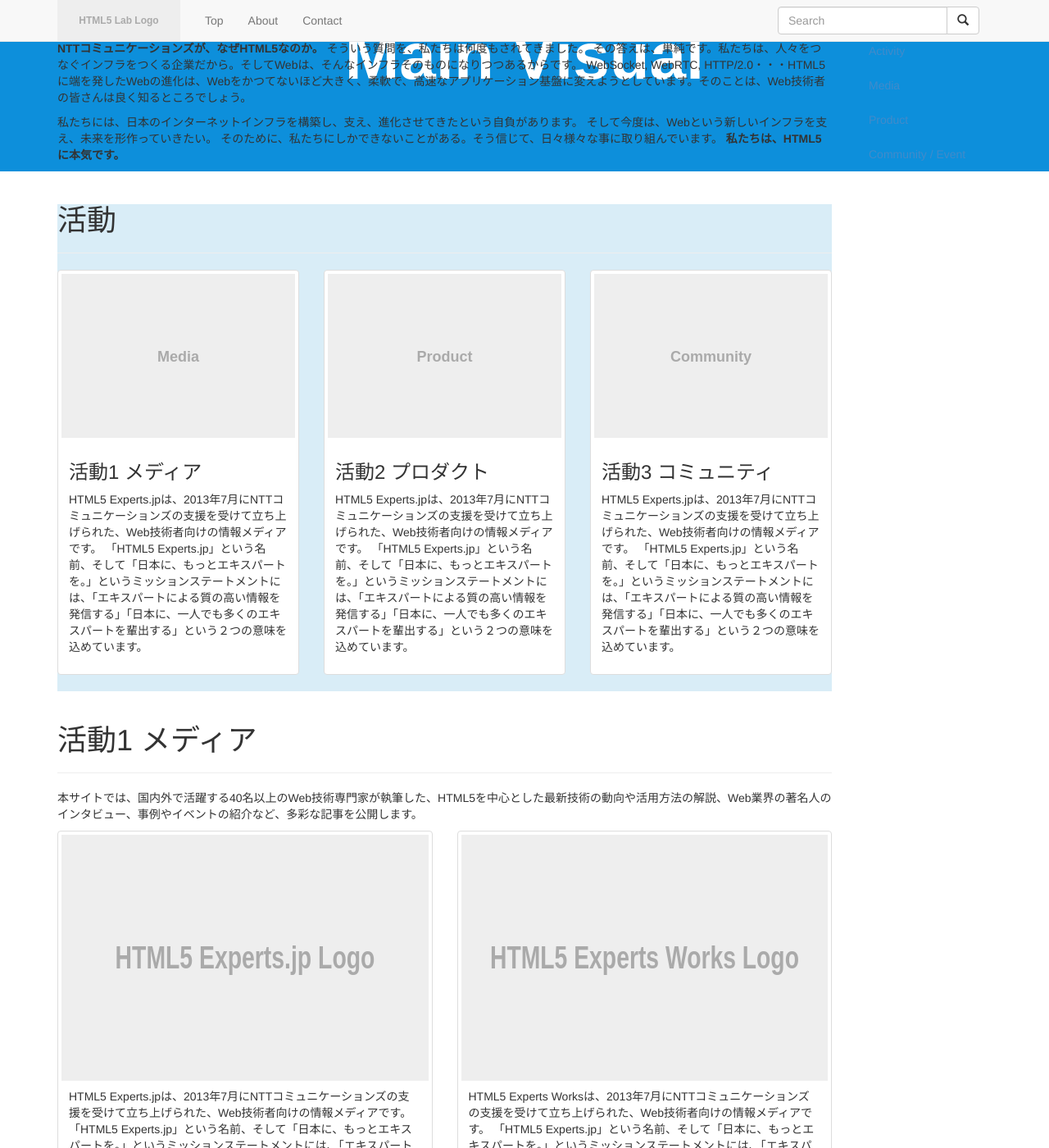
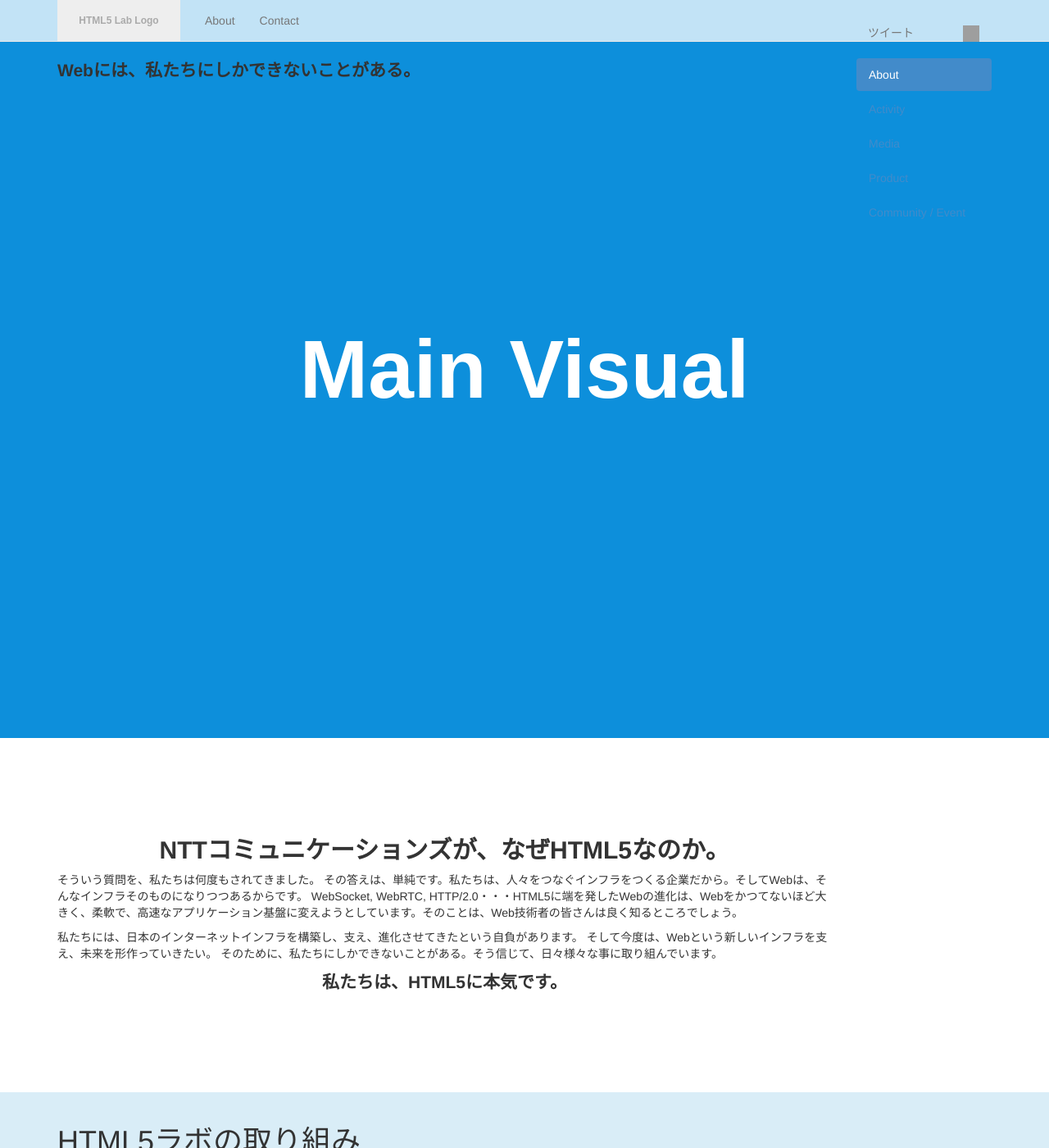
Before and after one commit to nttcom-html5lab/nttcom-html5lab.github.io, a Jekyll site: the page built from index.html, in a window 1280 px wide and 1400 px high. Shown: the whole window at 82% size. Built offline with Jekyll 4.4.1, drawn with Linux system fonts in a browser that asks for light colours; comment, search, counter and statistics services are not loaded; some of the changed text lies outside the part shown; grey boxes are pictures that could not be loaded.

Commit message:
テキストを作成した。

```diff
--- a/_config.yml
+++ b/_config.yml
@@ -1,3 +1,5 @@
 permalink: /:categories/:month-:day-:title.html
 date_format: "%Y/%m/%d"
 excerpt_separator: "</p>"
+homepage_url: http://html5lab.ntt.com/
+title: NTTコミュニケーションズ HTML5ラボ
--- a/_includes/community_post_summary.html
+++ b/_includes/community_post_summary.html
@@ -3,19 +3,16 @@
         <img class="media-object" src="{{ post.thumbnail }}" alt="{{ post.title }}" />
     </a>
     <div class="media-body">
-        <a href="{{ relative_path }}{{ post.url | remove_first: '/' }}">
-            <p>
-                <strong class="media-heading"><date>{{ post.date | date: site.date_format }}</date></strong>
-                {% for tag in post.tags %}
-                <span class="label label-primary">{{ tag }}</span>
-                {% endfor %}
-            </p>
-            <h4>
-                {{ post.title }}
-            </h4>
-            <p class="hl-media-excerpt">
-                {{ post.excerpt | replace: '<', '<!--' | replace: '>', '-->' }}
-            </p>
-        </a>
+        <h2 class="h4">
+            <date>{{ post.date | date: site.date_format }}</date>
+            {% for tag in post.tags %}
+            <span class="label label-primary">{{ tag }}</span>
+            {% endfor %}
+            <span>{{ post.title }}</span>
+        </h2>
+        <p>
+            {{ post.excerpt | replace: '<', '<!--' | replace: '>', '-->' }}
+            <a href="{{ relative_path }}{{ post.url | remove_first: '/' }}">続きを読む <span class="glyphicon glyphicon-chevron-right"></span></a>
+        </p>
     </div>
 </article>
--- a/_layouts/global.html
+++ b/_layouts/global.html
@@ -9,9 +9,10 @@
     {% if page.url == '/index.html' %}
     <title>{{ page.title }}</title>
     {% else %}
-    <title>{{ page.title }} ― NTTコミュニケーションズ HTML5ラボ</title>
+    <title>{{ page.title }} ― {{ site.title }}</title>
     {% endif %}
     <link href="{{ relative_path }}css/bootstrap.min.css" rel="stylesheet">
+    <link href="{{ relative_path }}css/bootstrap-html5lab.css" rel="stylesheet">
     <link rel="stylesheet" href="{{ relative_path }}css/html5lab.css" />
     <!--[if lt IE 9]>
     <script src="https://oss.maxcdn.com/libs/html5shiv/3.7.0/html5shiv.js"></script>
@@ -23,7 +24,7 @@
     <script src="{{ relative_path }}js/bootstrap.min.js"></script>
 </head>
 <body data-spy="scroll" data-target=".hl-scroll-spy" data-offset="0">
-<nav class="navbar navbar-default navbar-fixed-top" role="navigation">
+<nav class="navbar navbar-html5lab navbar-fixed-top" role="navigation">
     <div class="container">
         <div class="navbar-header">
             <button type="button" class="navbar-toggle" data-toggle="collapse" data-target="#bs-example-navbar-collapse-1">
@@ -36,15 +37,6 @@
         </div>
         <div class="collapse navbar-collapse">
             <ul class="nav navbar-nav">
-                {% if page.url == '/index.html' %}
-                <li class="active">
-                    <a href="{{ relative_path }}./">Top</a>
-                </li>
-                {% else %}
-                <li>
-                    <a href="{{ relative_path }}./">Top</a>
-                </li>
-                {% endif %}
                 {% if page.url == '/about/index.html' %}
                 <li class="active">
                     <a href="{{ relative_path }}about/">About</a>
@@ -64,45 +56,52 @@
                 </li>
                 {% endif %}
             </ul>
-            <div class="col-sm-3 pull-right">
-                <form class="navbar-form navbar-right" role="search">
-                    <div class="form-group">
-                        <div class="input-group">
-                            <input type="text" class="form-control hl-search-box" placeholder="Search" />
-                            <div class="input-group-btn">
-                                <button class="btn btn-default" type="submit"><span class="glyphicon glyphicon-search"></span></button>
-                            </div>
-                        </div>
-                    </div>
-                </form>
-            </div>
+            <ul class="nav navbar-nav hl-social-buttons navbar-right">
+                <li class="navbar-text">
+                    <div class="fb-like" data-text="{{ site.title }}" data-href="{{ site.homepage_url }}" data-layout="button_count" data-action="like" data-show-faces="false" data-share="false"></div>
+                    <div id="fb-root"></div>
+                    <script>(function(d, s, id) {
+                        var js, fjs = d.getElementsByTagName(s)[0];
+                        if (d.getElementById(id)) return;
+                        js = d.createElement(s); js.id = id;
+                        js.src = "//connect.facebook.net/ja_JP/all.js#xfbml=1&appId=582225031817530";
+                        fjs.parentNode.insertBefore(js, fjs);
+                    }(document, 'script', 'facebook-jssdk'));</script>
+                </li>
+                <li class="navbar-text">
+                    <a href="https://twitter.com/share" class="twitter-share-button" data-url="{{ site:homepage_url}}" data-lang="ja">ツイート</a>
+                    <script>!function(d,s,id){var js,fjs=d.getElementsByTagName(s)[0],p=/^http:/.test(d.location)?'http':'https';if(!d.getElementById(id)){js=d.createElement(s);js.id=id;js.src=p+'://platform.twitter.com/widgets.js';fjs.parentNode.insertBefore(js,fjs);}}(document, 'script', 'twitter-wjs');</script>
+                <li class="navbar-text">
+                    <a href="http://b.hatena.ne.jp/entry/{{ site.homepage_url }}" class="hatena-bookmark-button" data-hatena-bookmark-title="{{ site.title }}" data-hatena-bookmark-layout="simple-balloon" title="このエントリーをはてなブックマークに追加"><img src="http://b.st-hatena.com/images/entry-button/button-only@2x.png" alt="このエントリーをはてなブックマークに追加" width="20" height="20" style="border: none;" /></a>
+                    <script type="text/javascript" src="http://b.st-hatena.com/js/bookmark_button.js" charset="utf-8" async="async"></script>
+                </li>
+            </ul>
         </div><!-- /.navbar-collapse -->
     </div><!-- /.container-fluid -->
 </nav>
 <main>
     {{ content }}
 </main>
-<footer class="hl-footer text-muted">
+<footer class="hl-footer text-muted text-center">
     <div class="container">
-        <ul class="hl-social-buttons">
-            <li>ツイート</li>
-            <li>いいね</li>
-            <li>B! ブックマーク</li>
-        </ul>
         <ul class="hl-links">
-            <li><a href="http://www.ntt.com/"><img data-src="holder.js/150x50/text:NTT Com Logo" alt="NTT Communications" /></a></li>
             <li><a href="http://www.ntt.com/aboutus/hp/disclaimer.html">免責事項・準拠法</a></li>
-            <li>&middot;</li>
+            <li>|</li>
             <li><a href="http://www.ntt.com/copyright/">著作権について</a></li>
-            <li>&middot;</li>
+            <li>|</li>
             <li><a href="http://www.ntt.com/privacy/">プライバシーポリシー</a></li>
-            <li>&middot;</li>
+            <li>|</li>
             <li><a href="http://www.ntt.com/aboutus/hp/webbeacon.html">クッキーとウェブビーコンについて</a></li>
         </ul>
-        <p class="hl-copy">Copyright &copy; 2014 NTT Communications</p>    </div>
+        <p class="hl-logo"><a href="http://www.ntt.com/"><img data-src="holder.js/150x50/text:NTT Com Logo" alt="NTT Communications" /></a></p>
+        <p class="hl-copyright">Copyright &copy; 2014 NTT Communications</p>    </div>
 </footer>
 <script>
-    $('body').scrollspy({ target: '.hl-scroll-spy'});
+    (function() {
+        var height = $(window).height();
+        $('.hl-window-height').css('min-height', height);
+        $('body').scrollspy({ target: '.hl-scroll-spy'});
+    })();
 </script>
 </body>
 </html>
--- a/index.html
+++ b/index.html
@@ -4,19 +4,11 @@
 description: WebRTCは、ブラウザ同士でリアルタイムに映像、音声、データを送受信できる画期的な新技術。SkyWayを使えば、サーバを準備することなく、簡単なJavaScriptを書くだけで、WebRTCを使ったアプリが開発できます。
 ---
 {% include assign_current_year.html %}
-<section id="about" class="hl-section holderjs">
+<section id="about" class="hl-section holderjs hl-window-height">
     <div class="container">
         <div class="row">
             <div class="col-sm-12 col-md-10">
                 <p class="lead"><strong>Webには、私たちにしかできないことがある。</strong></p>
-                <p><strong>NTTコミュニケーションズが、なぜHTML5なのか。</strong>
-                    そういう質問を、私たちは何度もされてきました。
-                    その答えは、単純です。私たちは、人々をつなぐインフラをつくる企業だから。そしてWebは、そんなインフラそのものになりつつあるからです。
-                    WebSocket, WebRTC, HTTP/2.0・・・HTML5に端を発したWebの進化は、Webをかつてないほど大きく、柔軟で、高速なアプリケーション基盤に変えようとしています。そのことは、Web技術者の皆さんは良く知るところでしょう。</p>
-                <p>私たちには、日本のインターネットインフラを構築し、支え、進化させてきたという自負があります。
-                    そして今度は、Webという新しいインフラを支え、未来を形作っていきたい。
-                    そのために、私たちにしかできないことがある。そう信じて、日々様々な事に取り組んでいます。
-                    <strong>私たちは、HTML5に本気です。</strong></p>
             </div>
                 <div class="hidden-xs hidden-sm col-md-2">
                     <div class="hl-affix">
@@ -52,120 +44,131 @@
                     </script>
                     <style rel="stylesheet">
                         .hl-affix.affix {
-                        top: 171px;
+                            top: 71px;
                         }
                     </style>
                 </div>
         </div>
     </div>
 </section>
+
+<section id="copy" class="hl-section holderjs">
     <div class="container">
         <div class="row">
             <div class="col-sm-12 col-md-10">
-            <section id="activity" class="hl-section">
+                <p class="h2 text-center"><strong>NTTコミュニケーションズが、なぜHTML5なのか。</strong></p>
+                <p>そういう質問を、私たちは何度もされてきました。
+                    その答えは、単純です。私たちは、人々をつなぐインフラをつくる企業だから。そしてWebは、そんなインフラそのものになりつつあるからです。
+                    WebSocket, WebRTC, HTTP/2.0・・・HTML5に端を発したWebの進化は、Webをかつてないほど大きく、柔軟で、高速なアプリケーション基盤に変えようとしています。そのことは、Web技術者の皆さんは良く知るところでしょう。</p>
+                <p>私たちには、日本のインターネットインフラを構築し、支え、進化させてきたという自負があります。
+                    そして今度は、Webという新しいインフラを支え、未来を形作っていきたい。
+                    そのために、私たちにしかできないことがある。そう信じて、日々様々な事に取り組んでいます。</p>
+                <p class="lead text-center"><strong>私たちは、HTML5に本気です。</strong></p>
+            </div>
+        </div>
+    </div>
+</section>
+
+<section id="activity" class="hl-section hl-window-height">
+    <div class="container">
+        <div class="row">
+            <div class="col-sm-12 col-md-10">
                 <header class="page-header">
-                    <h1>活動</h1>
+                    <h1>HTML5ラボの取り組み</h1>
                 </header>
+                <p>HTML5ラボは、次世代のWeb標準仕様「HTML5」を活用した新たなサービスの開発を推進するプロジェクトです。</p>
                 <div class="row">
                     <div class="col-xs-12 col-sm-4">
-                        <div class="thumbnail">
                         <a href="#media">
-                                <img data-src="holder.js/300x200/text:Media" alt="メディア">
-                                <div class="caption">
-                                    <h3>活動1 メディア</h3>
-                                    <p>HTML5 Experts.jpは、2013年7月にNTTコミュニケーションズの支援を受けて立ち上げられた、Web技術者向けの情報メディアです。
-                                        「HTML5 Experts.jp」という名前、そして「日本に、もっとエキスパートを。」というミッションステートメントには、「エキスパートによる質の高い情報を発信する」「日本に、一人でも多くのエキスパートを輩出する」という２つの意味を込めています。</p>
-                                </div>
+                            <h2 class="h3">メディア</h2>
+                            <p>HTML5技術情報サイトを通じて、HTML5のエキスパートによる最先端の技術情報を発信</p>
                         </a>
                     </div>
+                    <div class="col-xs-12 col-sm-4">
+                        <a href="#product">
+                            <h2 class="h3">プロダクト</h2>
+                            <p>HTML5を活用した新サービスや、HTML5を支えるクラウド／ネットワークサービスを開発</p>
+                        </a>
                     </div>
                     <div class="col-xs-12 col-sm-4">
-                        <div class="thumbnail">
-                            <a href="#product">
-                                <img data-src="holder.js/300x200/text:Product" alt="プロダクト">
-                                <div class="caption">
-                                    <h3>活動2 プロダクト</h3>
-                                    <p>HTML5 Experts.jpは、2013年7月にNTTコミュニケーションズの支援を受けて立ち上げられた、Web技術者向けの情報メディアです。
-                                        「HTML5 Experts.jp」という名前、そして「日本に、もっとエキスパートを。」というミッションステートメントには、「エキスパートによる質の高い情報を発信する」「日本に、一人でも多くのエキスパートを輩出する」という２つの意味を込めています。</p>
-                                </div>
-                            </a>
-                        </div>
-                    </div>
-                    <div class="col-xs-12 col-sm-4">
-                        <div class="thumbnail">
                         <a href="#community">
-                                <img data-src="holder.js/300x200/text:Community" alt="コミュニティ">
-                                <div class="caption">
-                                    <h3>活動3 コミュニティ</h3>
-                                    <p>HTML5 Experts.jpは、2013年7月にNTTコミュニケーションズの支援を受けて立ち上げられた、Web技術者向けの情報メディアです。
-                                        「HTML5 Experts.jp」という名前、そして「日本に、もっとエキスパートを。」というミッションステートメントには、「エキスパートによる質の高い情報を発信する」「日本に、一人でも多くのエキスパートを輩出する」という２つの意味を込めています。</p>
-                                </div>
+                            <h2 class="h3">コミュニティ／イベント</h2>
+                            <p>カンファレンスやアプリコンテストなど技術者コミュニティのイベント支援と独自イベントの開催</p>
                         </a>
                     </div>
                 </div>
             </div>
+        </div>
+    </div>
 </section>
-            <section id="media" class="hl-section">
+
+<section id="media" class="hl-section hl-window-height">
+    <div class="container">
+        <div class="row">
+            <div class="col-sm-12 col-md-10">
                 <header class="page-header">
-                    <h1>活動1 メディア</h1>
+                    <h1>メディア</h1>
                 </header>
-                <p>本サイトでは、国内外で活躍する40名以上のWeb技術専門家が執筆した、HTML5を中心とした最新技術の動向や活用方法の解説、Web業界の著名人のインタビュー、事例やイベントの紹介など、多彩な記事を公開します。</p>
+                <p>HTML5の普及促進を図るため、OS／デバイス／ブラウザに中立な立場で、HTML5技術サイトを運営しています。</p>
                 <div class="row">
                     <div class="col-xs-12 col-sm-6">
-                        <div class="thumbnail">
-                            <a href="http://html5experts.jp/">
-                                <img data-src="holder.js/600x300/text:HTML5 Experts.jp Logo" alt="HTML5 Experts.jp">
-                                <div class="caption">
-                                    <p>HTML5 Experts.jpは、2013年7月にNTTコミュニケーションズの支援を受けて立ち上げられた、Web技術者向けの情報メディアです。
-                                        「HTML5 Experts.jp」という名前、そして「日本に、もっとエキスパートを。」というミッションステートメントには、「エキスパートによる質の高い情報を発信する」「日本に、一人でも多くのエキスパートを輩出する」という２つの意味を込めています。</p>
+                        <h2 class="h3">HTML5 Experts.jp</h2>
+                        <p>
+                            <a href="http://html5experts.jp/"><img data-src="holder.js/600x200/text:HTML5 Experts.jp Logo" class="img-responsive img-thumbnail" alt="HTML5 Experts.jp"></a>
+                        </p>
+                        <p>HTML5の最新ニュースやハウツー、レポートなど、多彩な記事を提供する、HTML5技術サイトです。
+                            国内外で活躍する約50名のHTML5のエキスパート(専門家)が執筆を担当し、OS/デバイス/ブラウザに対して中立な立場で運営しています。</p>
+                        <p class="text-right"><a class="btn btn-primary" role="button">HTML5 Experts.jp サイトへ <span class="glyphicon glyphicon-chevron-right"></span></a></p>
                     </div>
-                            </a>
+                    <div class="col-xs-12 col-sm-6">
+                        <h2 class="h3">HTML5 Experts Works</h2>
+                        <p><a href="http://works.html5experts.jp/"><img data-src="holder.js/600x200/text:HTML5 Experts Works Logo" class="img-responsive img-thumbnail" Experts Works"></a></p>
+                        <p>HTML5 Experts.jpの執筆を担当するエキスパートとコントリビュータの方たちが制作した、ハイクオリティな作品を紹介するサイトです。</p>
+                        <p class="text-right"><a class="btn btn-primary" role="button">HTML5 Experts Works サイトへ <span class="glyphicon glyphicon-chevron-right"></span></a></p>
                     </div>
                 </div>
-                    <div class="col-xs-12 col-sm-6">
-                        <div class="thumbnail">
-                            <a href="http://works.html5experts.jp/">
-                                <img data-src="holder.js/600x300/text:HTML5 Experts Works Logo" alt="HTML5 Experts Works">
-                                <div class="caption">
-                                    <p>HTML5 Experts Worksは、2013年7月にNTTコミュニケーションズの支援を受けて立ち上げられた、Web技術者向けの情報メディアです。
-                                        「HTML5 Experts.jp」という名前、そして「日本に、もっとエキスパートを。」というミッションステートメントには、「エキスパートによる質の高い情報を発信する」「日本に、一人でも多くのエキスパートを輩出する」という２つの意味を込めています。</p>
-                                </div>
-                            </a>
             </div>
         </div>
     </div>
 </section>
-            <section id="product" class="hl-section">
+
+<section id="product" class="hl-section hl-window-height">
+    <div class="container">
+        <div class="row">
+            <div class="col-sm-12 col-md-10">
                 <header class="page-header">
-                    <h1>活動2 プロダクト</h1>
+                    <h1>プロダクト</h1>
                 </header>
-                <p>NTT Comは、クラウドサービスやネットワークサービス、アプリケーションサービスと連動する、マルチデバイス連携やVoIP連携などの開発を進めていきます。</p>
+                <p>HTML5を活用した新たなサービスや、HTML5を支えるクラウド／ネットワークサービスを開発し、提供しています。</p>
                 <div class="row">
                     <div class="col-xs-12 col-sm-6">
-                        <div class="thumbnail">
-                            <a href="http://nttcom.github.io/skyway/">
-                                <img data-src="holder.js/600x300/text:SkyWay Logo" alt="SkyWay">
-                                <div class="caption">
-                                    <p>SkyWayは、2013年7月にNTTコミュニケーションズの支援を受けて立ち上げられた、Web技術者向けの情報メディアです。
-                                        「HTML5 Experts.jp」という名前、そして「日本に、もっとエキスパートを。」というミッションステートメントには、「エキスパートによる質の高い情報を発信する」「日本に、一人でも多くのエキスパートを輩出する」という２つの意味を込めています。</p>
+                        <h2 class="h3">SkyWay</h2>
+                        <p><a href="http://nttcom.github.io/skyway/"><img data-src="holder.js/600x200/text:SkyWay Logo" class="img-responsive img-thumbnail" alt="SkyWay"></a></p>
+                        <p>映像／音声／データをリアルタイムにブラウザ間で直接送受信できる、最先端のHTML5技術「WebRTC」を使ったアプリを、簡単に開発できる開発者向けのサービスです。
+                        </p>
+                        <p class="text-right"><a class="btn btn-primary" role="button">Sky Way サイトへ <span class="glyphicon glyphicon-chevron-right"></span></a></p>
                     </div>
-                            </a>
+                </div>
             </div>
         </div>
     </div>
 </section>
-            <section id="community" class="hl-section">
+
+<section id="community" class="hl-section hl-window-height">
+    <div class="container">
+        <div class="row">
+            <div class="col-sm-12 col-md-10">
                 <header class="page-header">
-                    <h1>活動3 コミュニティ／イベント</h1>
+                    <h1>コミュニティ／イベント</h1>
                 </header>
-                <p>全国各地の Web 技術者コミュニティと連携し、HTML5技術セミナーや勉強会に加えて、HTML5技術をテーマにしたハッカソンやアプリコンテストなど、技術の実践を目的にしたイベントを順次開催します。</p>
+                <p>カンファレンスやセミナー、ハッカソン、アプリコンテストなど、技術者コミュニティのイベントを支援し、独自イベントも開催しています。</p>
                 {% for post in site.posts limit:5 %}
                 {% include community_post_summary.html %}
                 {% endfor %}
                 <p class="text-center">
-                    <a href="community/{{ current_year }}/" class="btn btn-primary" role="button">もっと見る</a>
+                    <a href="community/{{ current_year }}/" class="btn btn-primary" role="button">コミュニティ／イベント一覧を見る <span class="glyphicon glyphicon-chevron-right"></span></a>
                 </p>
-            </section>
             </div>
         </div>
     </div>
+</section>
```
Lines whose indentation alone changed are shown as unchanged.
